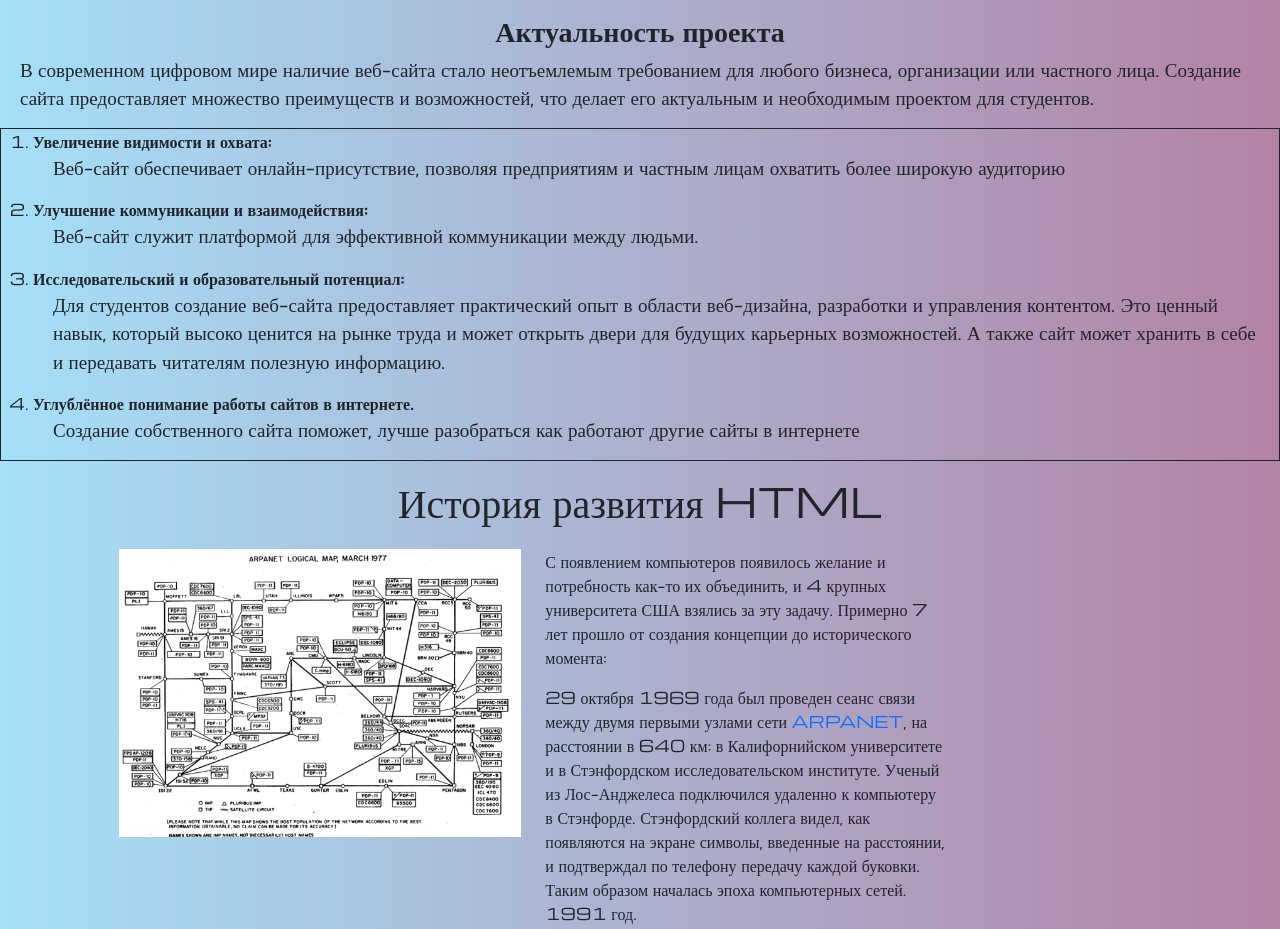
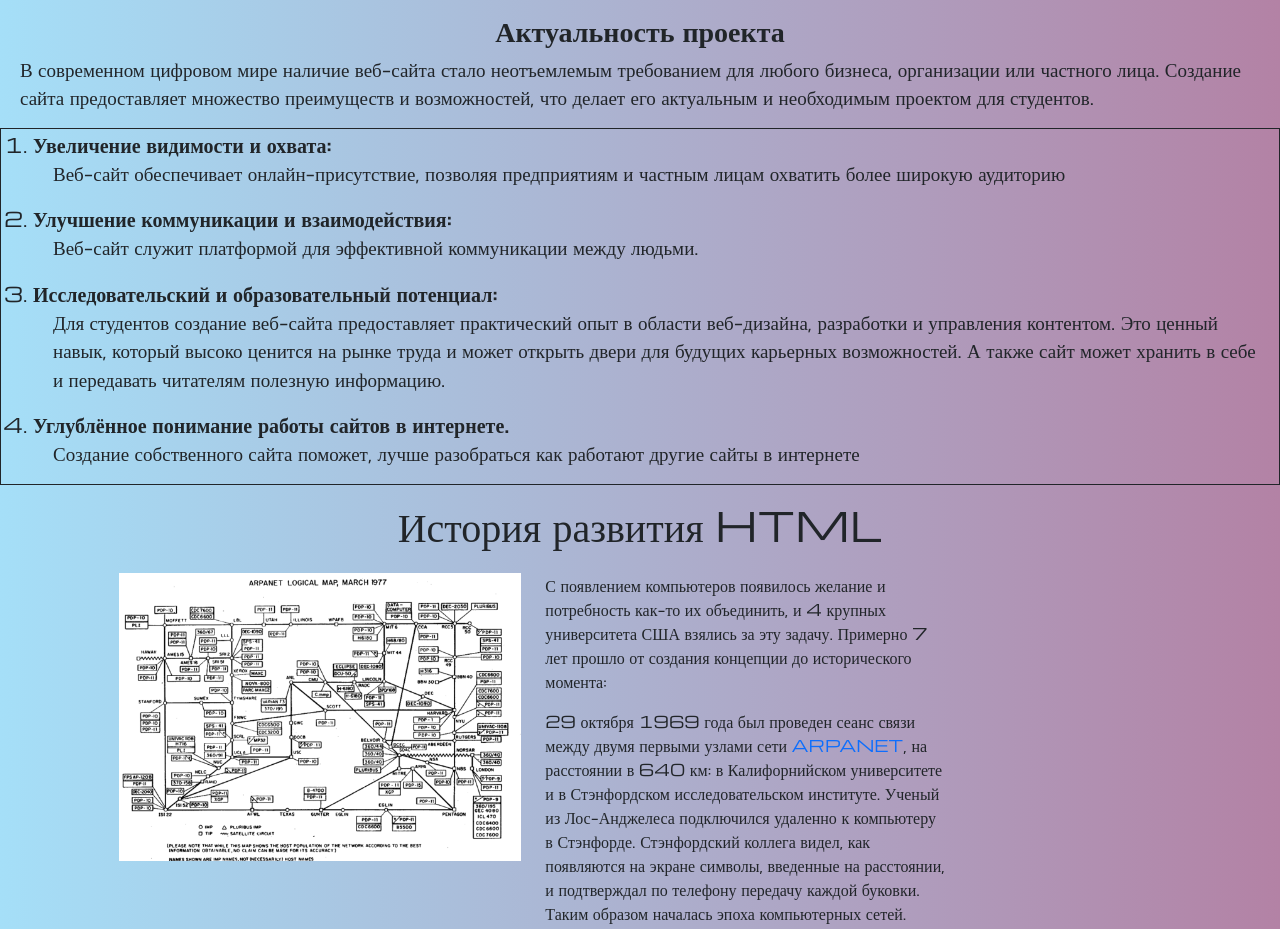
Before and after one commit to Anchorplay/Anchorplay.github.io, a plain HTML site: page index.html in a window 1280 px wide. Shown: the part 1045-1974 px from the top of the page. Drawn offline with nearby package versions, Linux system fonts and the light colour scheme.

Commit message:
Update mycss.css

```diff
--- a/sourse/styles/mycss.css
+++ b/sourse/styles/mycss.css
@@ -43,6 +43,9 @@ footer{
 .carousel-indicators{
     margin-left: 500px;
     margin-top: 70px;
+}
+.relevance li{
+    font-size: 20px;
 }
 .introd p{
     margin-left: 20px;
```
